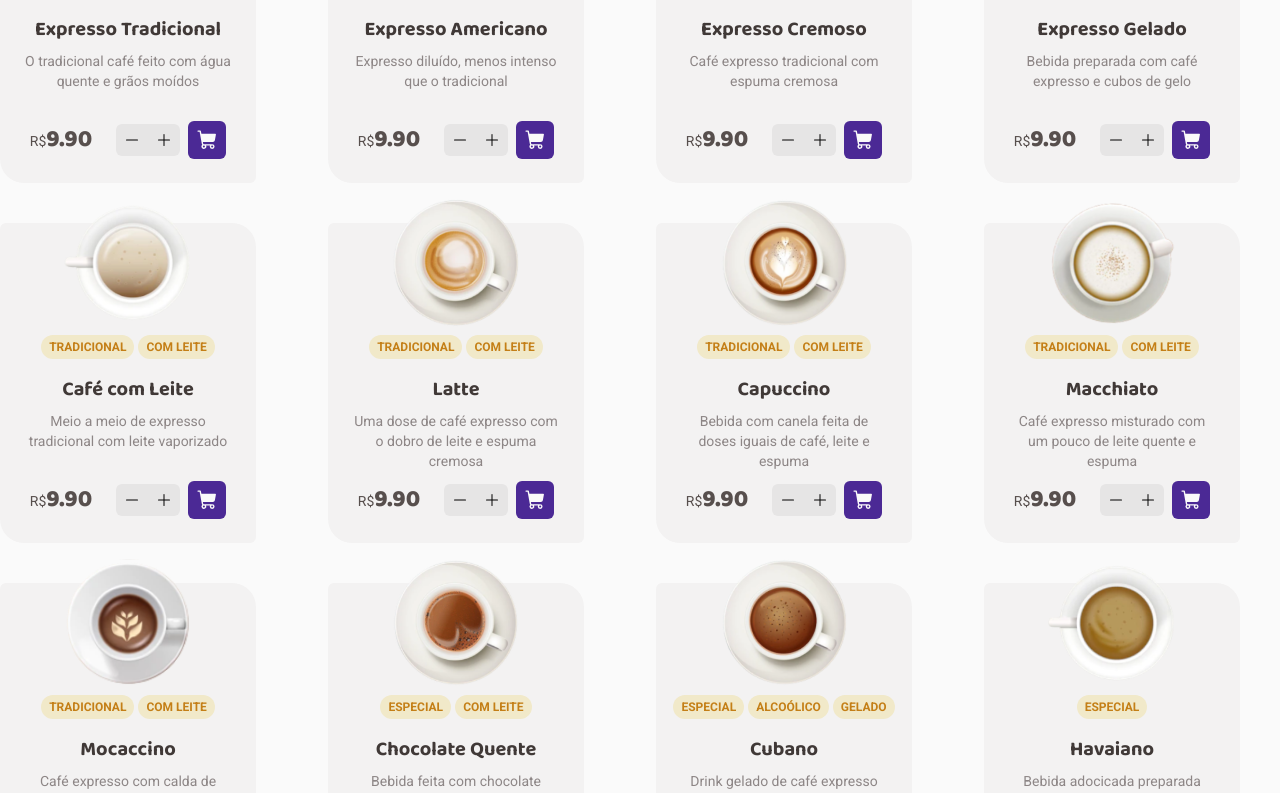
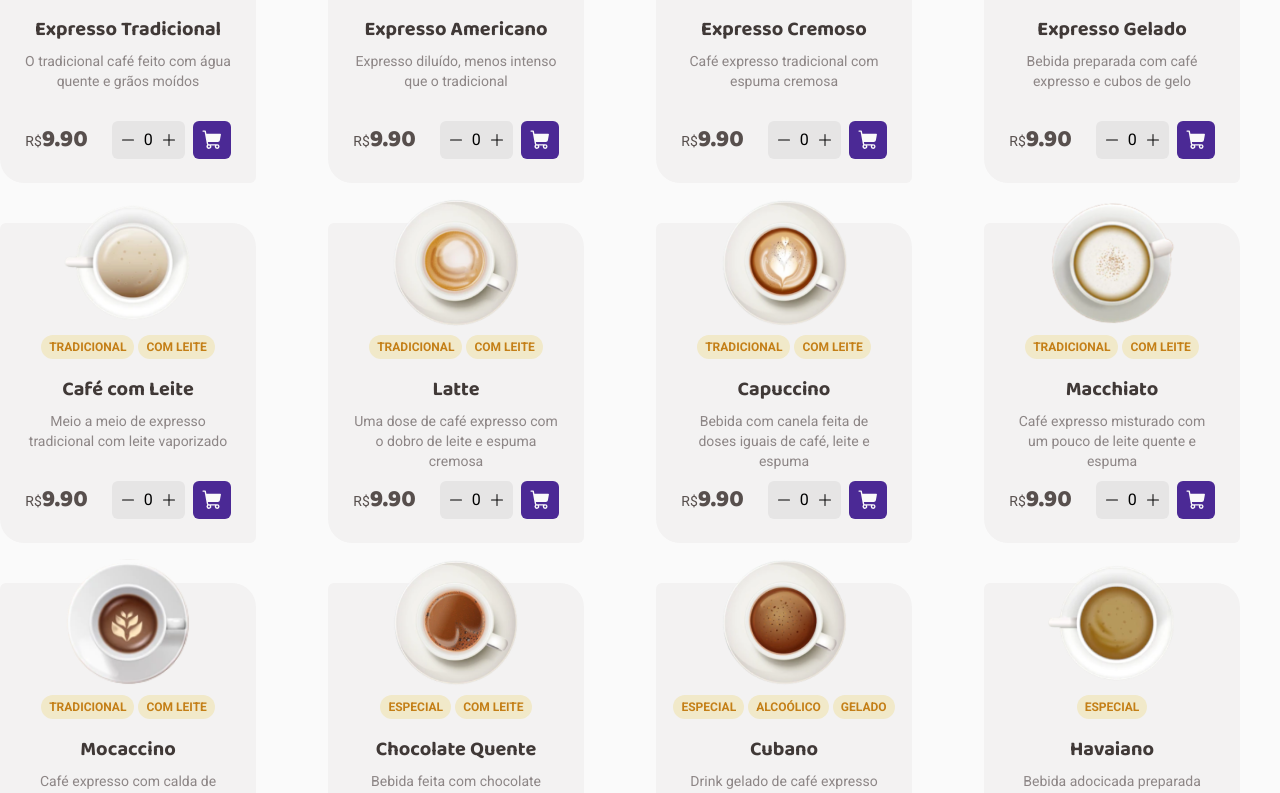
Before and after one commit to kauevecchia/coffee-shop-delivery, a React (Vite) app: page / in a window 1280 px wide. Shown: the part 885-1678 px from the top of the page. Built offline with nearby package versions, Linux system fonts and the light colour scheme.

Commit message:
feat: integrate zustand state management in CoffeeQuantity

```diff
--- a/src/components/CoffeeQuantity.tsx
+++ b/src/components/CoffeeQuantity.tsx
@@ -1,15 +1,21 @@
 import { Plus, Minus } from '@phosphor-icons/react';
+import { useCoffeeStore } from '../store/coffeeStore';
 
 interface CoffeeQuantityProps {
     coffeeId: number
 }
 
 export function CoffeeQuantity({ coffeeId }: CoffeeQuantityProps) {
+    const { coffees, decrementCoffeeQuantity, incrementCoffeeQuantity } = useCoffeeStore()
+
+    const coffee = coffees.find(coffee => coffee.id === coffeeId)
+    const coffeeQuantity = coffee ? coffee.quantity : 0
+
     return (
       <div className="flex items-center justify-center gap-2 bg-base-button p-2 rounded-md">
-        <Minus className="cursor-pointer"/>
-        <span>{}</span>
-        <Plus className="cursor-pointer"/>
+        <Minus className="cursor-pointer" onClick={() => decrementCoffeeQuantity(coffeeId)}/>
+        <span>{coffeeQuantity}</span>
+        <Plus className="cursor-pointer" onClick={() => incrementCoffeeQuantity(coffeeId)}/>
       </div>
     )
 }
```
